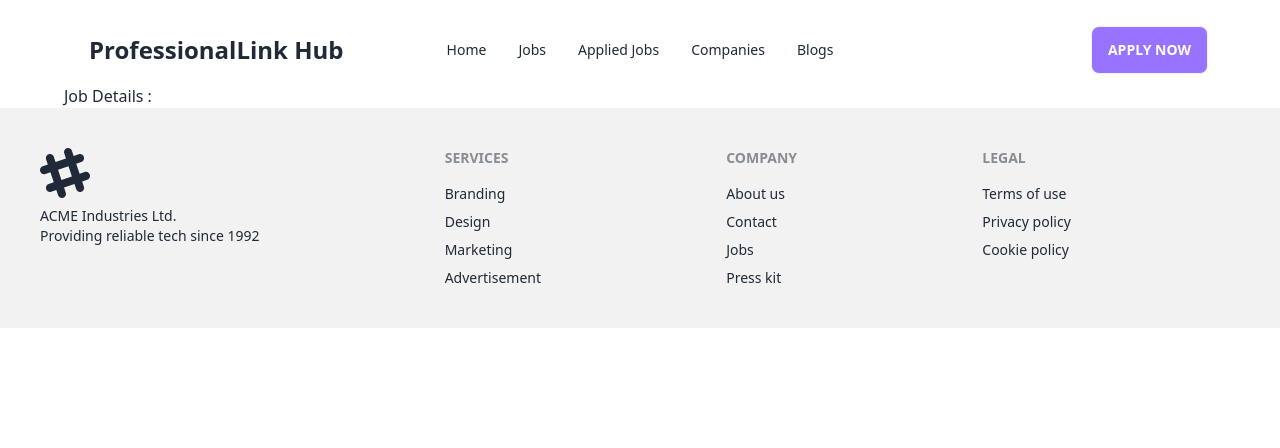
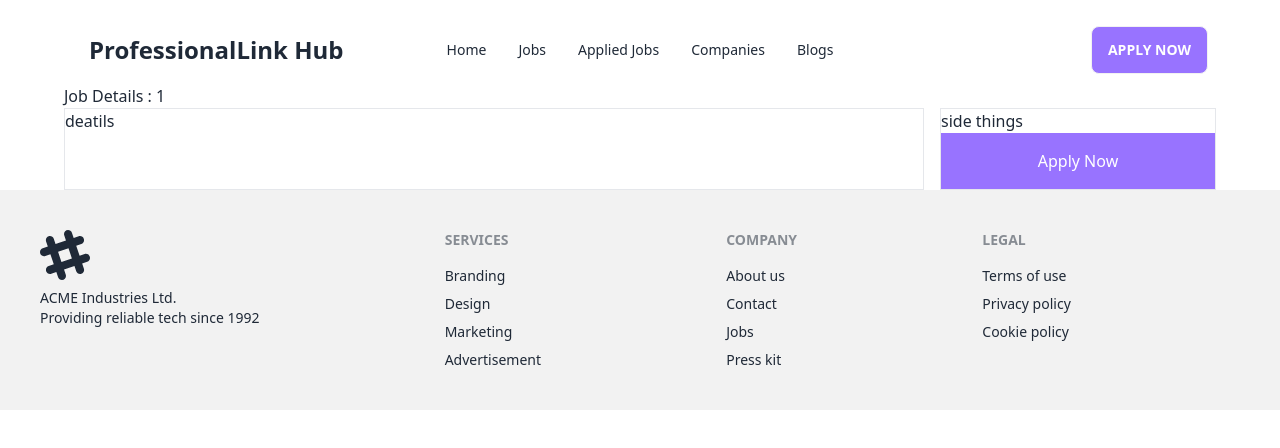
Before and after one commit to Afsana-Tasnim-Juha/Professionallink-Hub, a React (Vite) app: page /job/1 in a window 1280 px wide. Shown: the top 448 px of the page. Built offline with nearby package versions, Linux system fonts and the light colour scheme.

Commit message:
Load job details page and display

```diff
--- a/src/Components/JobDetails/JobDetails.jsx
+++ b/src/Components/JobDetails/JobDetails.jsx
@@ -1,9 +1,27 @@
+import { useLoaderData, useParams } from "react-router-dom";
 
 
 const JobDetails = () => {
+    const jobs = useLoaderData();
+    const { id } = useParams();
+    const job = jobs.find(job => job.id === id);
+    console.log(job);
     return (
         <div>
-            <h2>Job Details :</h2>
+            <h2>Job Details : {id}</h2>
+            <div className="grid gap-4 md:grid-cols-4">
+                <div className="border md:col-span-3">
+                    <h2>deatils </h2>
+
+
+                </div>
+                <div className="border">
+                    <h2>side things</h2>
+                    <button className="text-[#FFF] bg-[#9873FF] btn-btn-primary w-full py-4">Apply Now</button>
+
+                </div>
+
+            </div>
 
         </div>
     );
--- a/src/main.jsx
+++ b/src/main.jsx
@@ -31,6 +31,7 @@ const router = createBrowserRouter([
       {
         path: "/job/:id",
         element: <JobDetails></JobDetails>,
+        loader: () => fetch('../jobs.json')
       },
 
     ],
```
